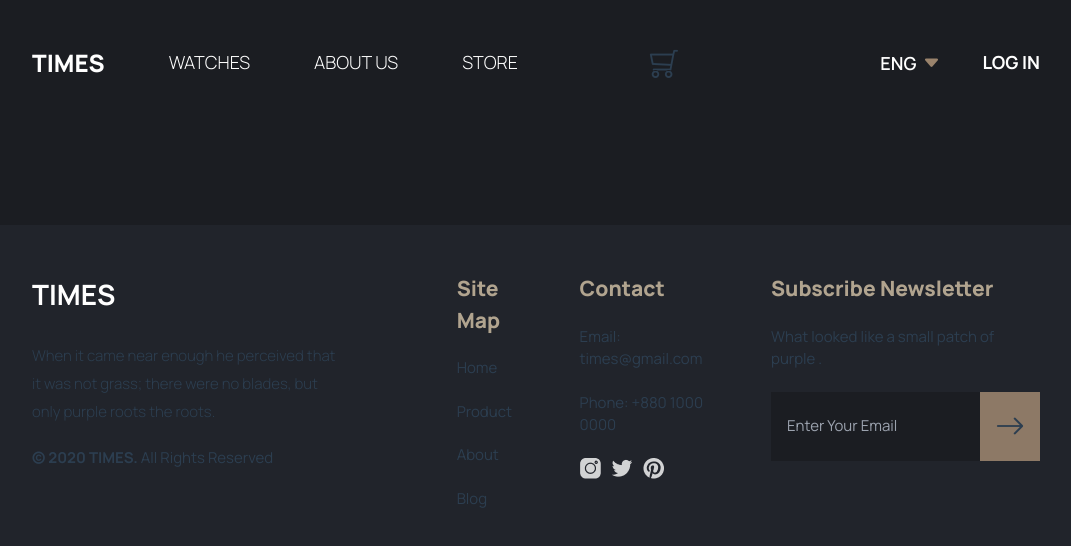
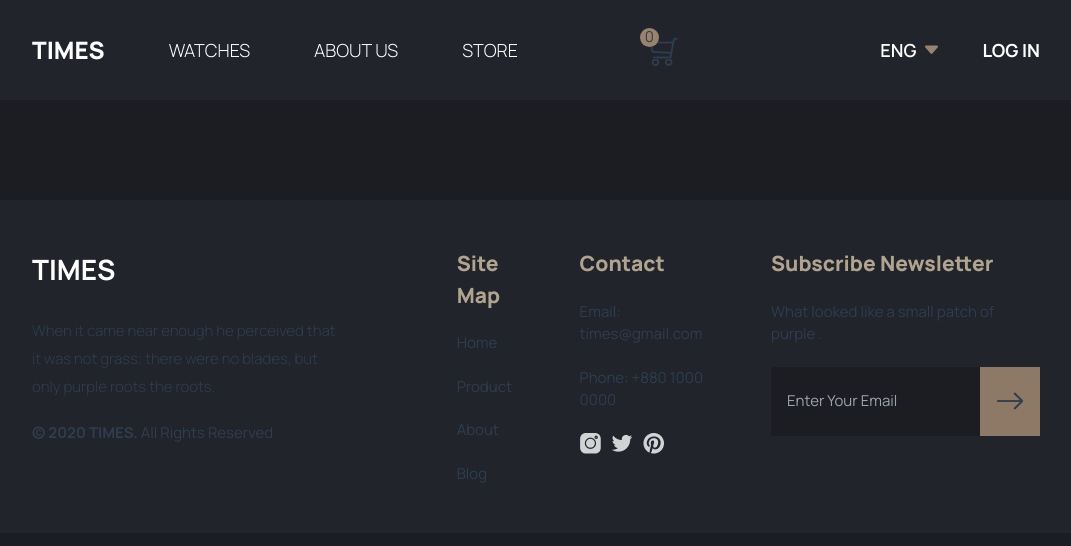
Before and after one commit to MiloBN1/watches-shop, a Vue app in the folder watches-shop/: page /home in a window 1280 px wide. Shown: the top 546 px of the page, without its empty margins (104-1175 px from the left). Built offline with nearby package versions, Linux system fonts and the light colour scheme.

Commit message:
added basket store

```diff
--- a/watches-shop/src/App.vue
+++ b/watches-shop/src/App.vue
@@ -4,7 +4,9 @@
 </script>
 
 <template>
-  <Header/>
+  <div class="relative" style="height: 100px">
+    <Header/>
+  </div>
   <div class="container-fluid">
     <RouterView />
   </div>
--- a/watches-shop/src/components/layout/AppHeader.vue
+++ b/watches-shop/src/components/layout/AppHeader.vue
@@ -1,28 +1,48 @@
 <script setup lang="ts">
   import LanguageSelect from "@/components/ui/LanguageSelect.vue";
+  import { basketStore } from "@/stores/basket.store.js";
+  import {computed} from "vue";
+  const basket = basketStore();
+  const basketCount = computed(() => basket.basket.length);
 </script>
 
 <template>
-  <header class="flex items-center justify-between py-10 container-fluid">
+  <div class="fixed left-0 right-0 top-0 bg-[#21242b] z-50">
+    <header class="flex items-center justify-between container-fluid">
       <div class="flex items-center">
         <a style="font-size: 24px; font-weight:800">Times</a>
         <router-link to="/"><a class="ml-[64px]">Watches</a></router-link>
         <router-link to="/"><a class="ml-[64px]">About us</a></router-link>
         <router-link to="/"> <a class="ml-[64px]">Store</a></router-link>
-      <i class="ml-[130px] bi bi-cart3 cart-icon" style="font-size: 30px;"></i>
+        <div class="ml-[130px] relative">
+          <i class="bi bi-cart3 cart-icon" style="font-size: 30px;"></i>
+          <span style="font-size: 15px"
+             class="top-0 -left-2 absolute rounded-full bg-[#9A836C] w-[19px] h-[19px] flex justify-center items-center"
+             :class="{'more-9':basketCount > 9}"
+          >
+            {{basketCount <= 9 ? basketCount : '9+'}}
+          </span>
+        </div>
       </div>
       <div class="flex items-center">
         <LanguageSelect/>
         <a class="ml-[30px] login">Log In</a>
       </div>
     </header>
+  </div>
+
 </template>
 <style scoped>
 header {
+  height: 100px;
   line-height: 1.5;
-  max-height: 100vh;
   font-family: 'Manrope', sans-serif;
 }
+.more-9{
+  font-size: 12px !important;
+}
+
+
 header a {
   text-transform: uppercase;
   color: #fff;
--- a/watches-shop/src/components/layout/WatchesSuggestion.vue
+++ b/watches-shop/src/components/layout/WatchesSuggestion.vue
@@ -2,12 +2,20 @@
   import MainButton from "@/components/ui/MainButton.vue";
   import jsonWatches from "@/shared/json/watches.json";
   import {ref} from "vue";
+  import { basketStore } from "@/stores/basket.store.js"
+
+  const basket = basketStore()
   let activeId = ref(0);
   const buttons = [{title:"All Times", value:"all"},{title:"Men Times", value:"men"},{title:"Women Times", value:"women"},{title:"Sports Times", value:"sport"},{title:"Trend Times", value:"trend"}]
   let watches = ref(jsonWatches)
   let filter = ref('all')
+
   function setActiveId(value:number){
     activeId.value = value;
+  }
+
+  function addToCart(product:any){
+    basket.addToCart(product)
   }
 
   function getFilteredWatches(){
@@ -41,7 +49,7 @@
         <v-img cover style="min-height: 286px" :src="`/images/watches-suggestion/${item.img}`"></v-img>
         <div class="px-[25px] mt-[23px] flex justify-between">
           <h2 class="text-capitalize font-bold">{{ item.title }}</h2>
-          <span>{{item.price}}</span>
+          <span>${{item.price}}</span>
         </div>
         <v-card-text class="px-[25px] mt-[12px] text-[#B1B1B1]" style="line-height:28px; font-size: 16px">
           {{item.text}}
@@ -49,7 +57,7 @@
         <v-card-item class="px-[25px] ">
           <div class="flex justify-between">
             <MainButton text="Buy Now" :focused="true" class="text-uppercase suggest-btn"/>
-            <MainButton text="Add Cart" class="text-uppercase suggest-btn"/>
+            <MainButton text="Add Cart" class="text-uppercase suggest-btn" @click="addToCart(item)"/>
           </div>
         </v-card-item>
       </v-card>
--- a/watches-shop/src/components/ui/AppSlider.vue
+++ b/watches-shop/src/components/ui/AppSlider.vue
@@ -46,7 +46,7 @@ function toggleNext() {
     </v-carousel>
     <template class="flex justify-between mt-5">
       <div class="text-white">
-        {{ watches[activeId].price }}
+        ${{ watches[activeId].price }}
       </div>
       <div class="flex">
         <div
--- a/watches-shop/src/shared/json/watches.json
+++ b/watches-shop/src/shared/json/watches.json
@@ -3,49 +3,68 @@
     "img": "Calibre9001.png",
     "text": "What looked like a small patch of purple grass, above five feet square wan.",
     "title": "Calibre-9001",
-    "price": "$215",
-    "type": "trend"
+    "price": 215,
+    "type": "trend",
+    "id": 1,
+    "quantity": 0
+
   },
   {
     "img": "SkyDweller-4000.png",
     "text": "What looked like a small patch of purple grass, above five feet square wan.",
     "title": "Sky Dweller-4000",
-    "price": "$2115",
-    "type": "men"
+    "price": 2115,
+    "type": "men",
+    "id": 2,
+    "quantity": 0
+
   },
   {
     "img": "DayDate-820.png",
     "text": "What looked like a small patch of purple grass, above five feet square wan.",
     "title": "Day Date-820",
-    "price": "$1200",
-    "type": "women"
+    "price": 1200,
+    "type": "women",
+    "id": 3,
+    "quantity": 0
+
   },
   {
     "img": "DateJust-6500.png",
     "text": "What looked like a small patch of purple grass, above five feet square wan.",
     "title": "Date Just-6500",
-    "price": "$3000",
-    "type": "men"
+    "price": 3000,
+    "type": "men",
+    "id": 4,
+    "quantity": 0
+
   },
   {
     "img": "SportsMaster-400.png",
     "text": "What looked like a small patch of purple grass, above five feet square wan.",
     "title": "Sports Master-400",
-    "price": "$600",
-    "type": "sport"
+    "price": 600,
+    "type": "sport",
+    "id": 5,
+    "quantity": 0
+
   },
   {
     "img": "PearlMaster600.png",
     "text": "What looked like a small patch of purple grass, above five feet square wan.",
     "title": "Pearl Master-600",
-    "price": "$1000",
-    "type": "women"
+    "price": 1000,
+    "type": "women",
+    "id": 6,
+    "quantity": 0
   },
   {
     "img": "JustSports200.png",
     "text": "What looked like a small patch of purple grass, above five feet square wan.",
     "title": "Just Sports-200",
-    "price": "$600",
-    "type": "sport"
+    "price": 600,
+    "type": "sport",
+    "id": 7,
+    "quantity": 0
   }
 ]
--- /dev/null
+++ b/watches-shop/src/stores/basket.store.ts
@@ -0,0 +1,37 @@
+import { defineStore } from 'pinia';
+
+export interface WatchModel {
+    img: string;
+    text: string;
+    title: string;
+    price: number;
+    type: string;
+    id: number;
+    quantity: number;
+}
+
+export const basketStore = defineStore('basket', {
+    state: () => ({
+        basket: [] as WatchModel[]
+    }),
+    actions: {
+        addToCart(product: WatchModel) {
+            const watches = this.basket.find((item) => item.id === product.id);
+            if (watches) {
+                watches.quantity += 1;
+            } else {
+                this.basket.push({ ...product, quantity: 1 });
+            }
+        },
+        removeFromCart(productId:number) {
+            this.basket = this.basket.filter(item => item.id !== productId);
+        },
+        clearCart() {
+            this.basket = [];
+        },
+        getters: {
+            cartCount: (state:any) => state.items.length,
+            cartTotal: (state:any) => state.items.reduce((total:number, item:WatchModel) => total + item.price * item.quantity, 0),
+        }
+    },
+});
```
Also changed, not shown: watches-shop/src/models/Watch.model.ts (added, +9 -0 lines). Lines whose indentation alone changed are shown as unchanged.
